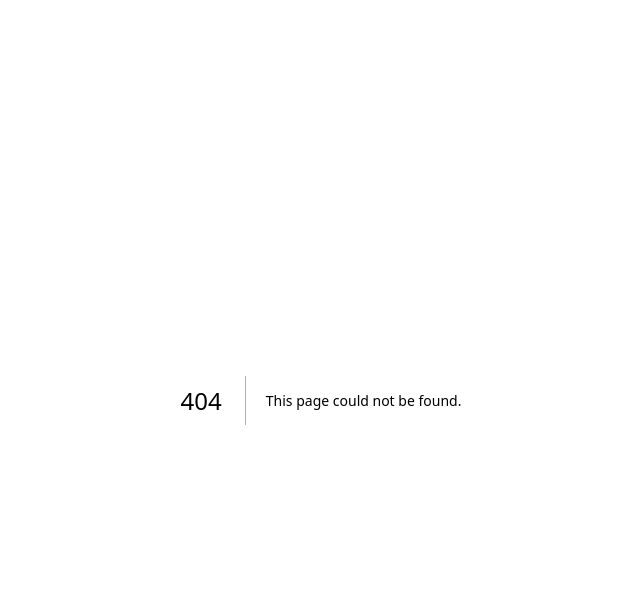
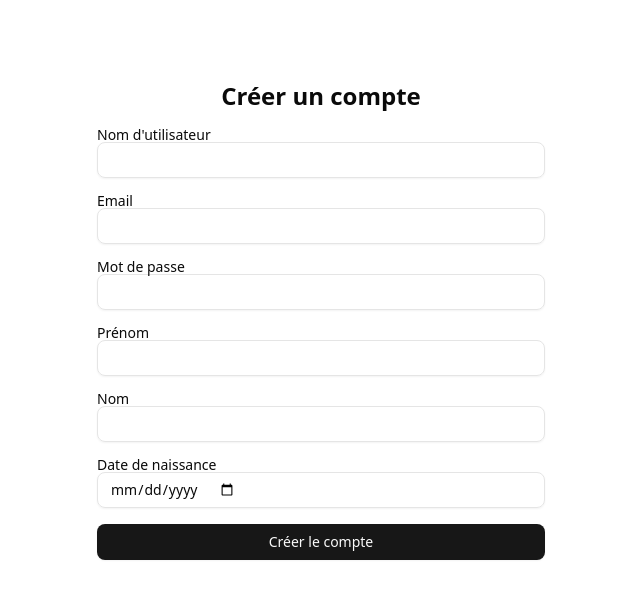
Before and after one commit to MehdiVilquin/switchmarket_frontend, a Next.js app: page /register in a window 1280 px wide. Before the commit this address had no page. Shown: the top 598 px of the page, without its empty margins (319-959 px from the left). Built offline with nearby package versions, Linux system fonts and the light colour scheme.

Commit message:
login register

```diff
--- /dev/null
+++ b/src/app/login/page.jsx
@@ -0,0 +1,62 @@
+"use client";
+
+import { useState } from "react";
+import { Input } from "@/components/ui/input";
+import { Button } from "@/components/ui/button";
+import { Label } from "@/components/ui/label";
+import { toast } from "sonner";
+import { useRouter } from "next/navigation";
+
+export default function LoginPage() {
+    const [usernameOrEmail, setUsernameOrEmail] = useState("");
+    const [password, setPassword] = useState("");
+    const router = useRouter();
+
+    const handleSubmit = async (e) => {
+        e.preventDefault();
+
+        const res = await fetch("http://localhost:3000/users/login", {
+            method: "POST",
+            headers: { "Content-Type": "application/json" },
+            body: JSON.stringify({ usernameOrEmail, password }),
+        });
+
+        const data = await res.json();
+
+        if (res.ok) {
+            toast.success("Connexion réussie !");
+            localStorage.setItem("token", data.token);
+            router.push("/"); // Redirige vers la home après login
+        } else {
+            toast.error(data.message || "Erreur de connexion");
+        }
+    };
+
+    return (
+        <div className="max-w-md mx-auto mt-20 space-y-4">
+            <h1 className="text-2xl font-bold text-center">Connexion</h1>
+            <form onSubmit={handleSubmit} className="space-y-4">
+                <div>
+                    <Label>Email ou nom d'utilisateur</Label>
+                    <Input
+                        value={usernameOrEmail}
+                        onChange={(e) => setUsernameOrEmail(e.target.value)}
+                        required
+                    />
+                </div>
+                <div>
+                    <Label>Mot de passe</Label>
+                    <Input
+                        type="password"
+                        value={password}
+                        onChange={(e) => setPassword(e.target.value)}
+                        required
+                    />
+                </div>
+                <Button type="submit" className="w-full">
+                    Se connecter
+                </Button>
+            </form>
+        </div>
+    );
+}
--- /dev/null
+++ b/src/app/register/page.jsx
@@ -0,0 +1,78 @@
+"use client";
+
+import { useState } from "react";
+import { Input } from "@/components/ui/input";
+import { Button } from "@/components/ui/button";
+import { Label } from "@/components/ui/label";
+import { toast } from "sonner";
+import { useRouter } from "next/navigation";
+
+export default function RegisterPage() {
+    const [form, setForm] = useState({
+        username: "",
+        email: "",
+        password: "",
+        firstname: "",
+        lastname: "",
+        birthdate: "",
+    });
+    const router = useRouter();
+
+    const handleChange = (e) => {
+        setForm({ ...form, [e.target.name]: e.target.value });
+    };
+
+    const handleSubmit = async (e) => {
+        e.preventDefault();
+
+        const res = await fetch("http://localhost:3000/users/register", {
+            method: "POST",
+            headers: { "Content-Type": "application/json" },
+            body: JSON.stringify(form),
+        });
+
+        const data = await res.json();
+
+        if (res.ok) {
+            toast.success("Inscription réussie !");
+            router.push("/login");
+        } else {
+            toast.error(data.message || "Erreur lors de l'inscription");
+        }
+    };
+
+    return (
+        <div className="max-w-md mx-auto mt-20 space-y-4">
+            <h1 className="text-2xl font-bold text-center">Créer un compte</h1>
+            <form onSubmit={handleSubmit} className="space-y-4">
+                <div>
+                    <Label>Nom d'utilisateur</Label>
+                    <Input name="username" value={form.username} onChange={handleChange} required />
+                </div>
+                <div>
+                    <Label>Email</Label>
+                    <Input type="email" name="email" value={form.email} onChange={handleChange} required />
+                </div>
+                <div>
+                    <Label>Mot de passe</Label>
+                    <Input type="password" name="password" value={form.password} onChange={handleChange} required />
+                </div>
+                <div>
+                    <Label>Prénom</Label>
+                    <Input name="firstname" value={form.firstname} onChange={handleChange} required />
+                </div>
+                <div>
+                    <Label>Nom</Label>
+                    <Input name="lastname" value={form.lastname} onChange={handleChange} required />
+                </div>
+                <div>
+                    <Label>Date de naissance</Label>
+                    <Input type="date" name="birthdate" value={form.birthdate} onChange={handleChange} required />
+                </div>
+                <Button type="submit" className="w-full">
+                    Créer le compte
+                </Button>
+            </form>
+        </div>
+    );
+}
```
